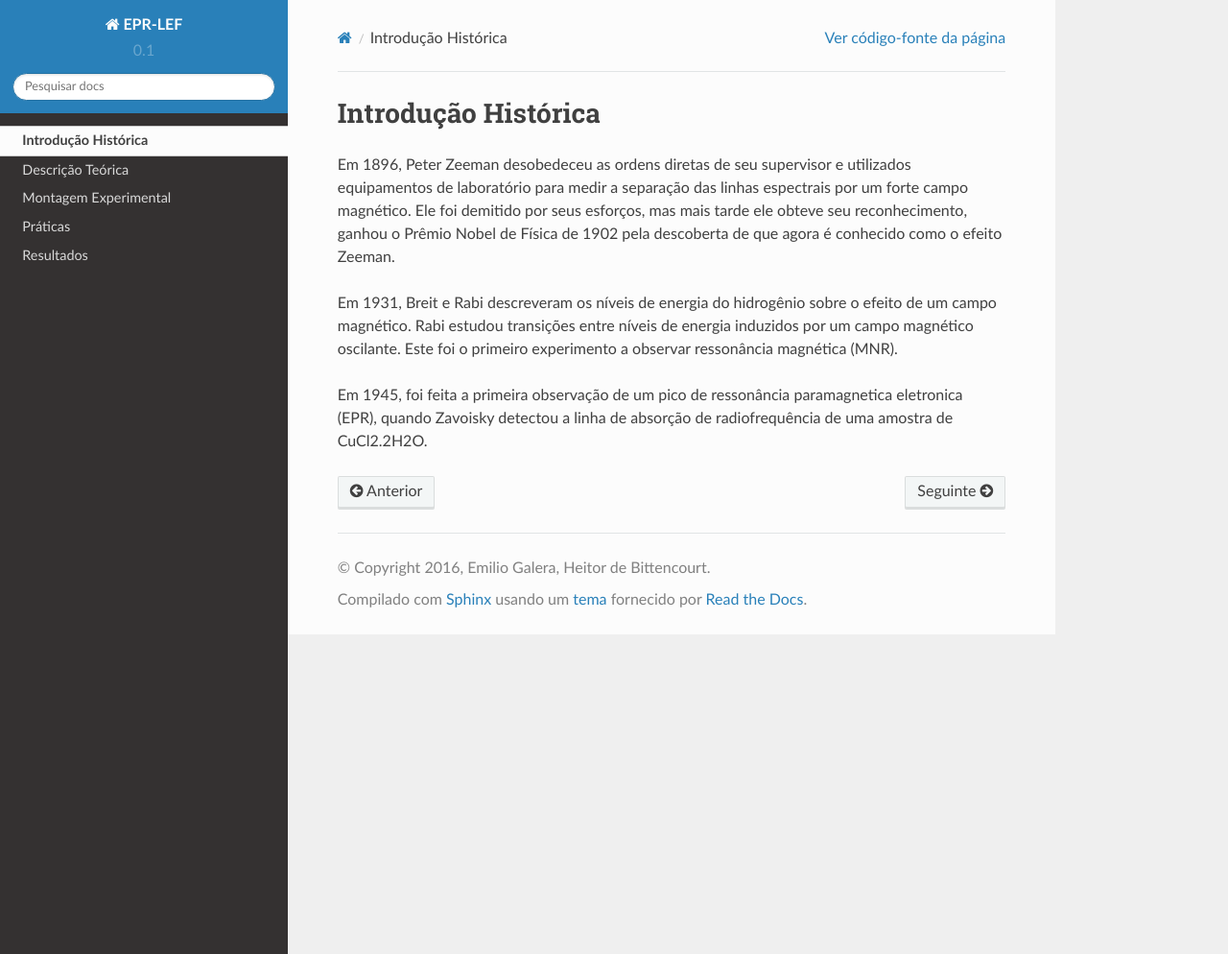
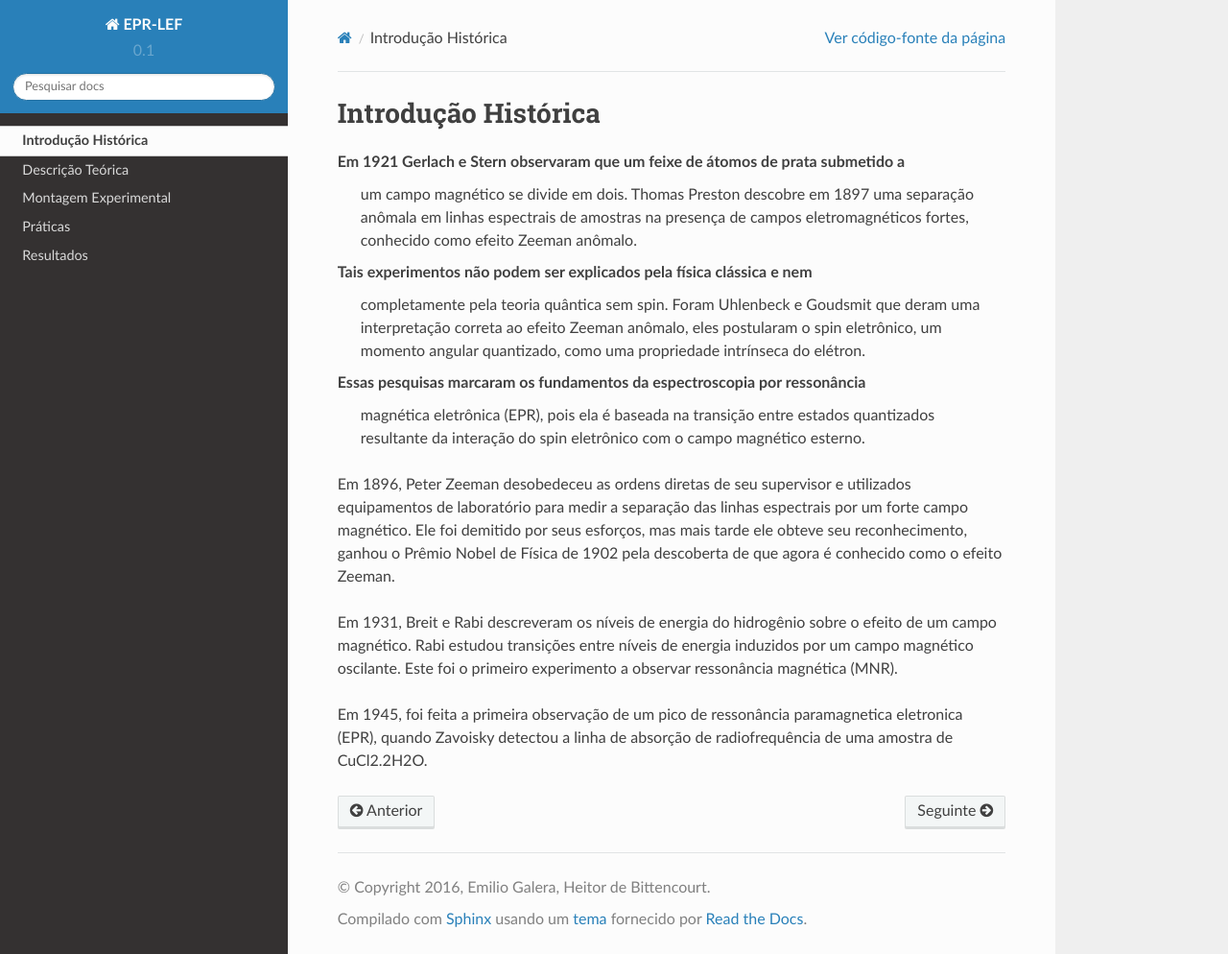
Before and after one commit to heitorPB/EPR-LEF, a Sphinx documentation site: the page built from doc/introducao.rst, in a window 1280 px wide and 994 px high. Shown: the whole window at 96% size. Built offline with Sphinx 7.4.7 and the Read the Docs theme 2.0.0, drawn with Linux system fonts in a browser that asks for light colours.

Commit message:
mais um texto na intro

```diff
--- a/doc/introducao.rst
+++ b/doc/introducao.rst
@@ -1,6 +1,21 @@
 ====================
 Introdução Histórica
 ====================
+
+Em 1921 Gerlach e Stern observaram que um feixe de átomos de prata submetido a
+ um campo magnético se divide em dois. Thomas Preston descobre em 1897 uma
+ separação anômala em linhas espectrais de amostras na presença de campos
+ eletromagnéticos fortes, conhecido como efeito Zeeman anômalo.
+
+Tais experimentos não podem ser explicados pela física clássica e nem
+ completamente pela teoria quântica sem spin. Foram Uhlenbeck e Goudsmit que
+ deram uma interpretação correta ao efeito Zeeman anômalo, eles postularam o
+ spin eletrônico, um momento angular quantizado, como uma propriedade intrínseca do elétron.
+
+Essas pesquisas marcaram os fundamentos da espectroscopia por ressonância
+ magnética eletrônica (EPR), pois ela é baseada na transição entre estados
+ quantizados resultante da interação do spin eletrônico com o campo
+ magnético esterno.
 
 Em 1896, Peter Zeeman desobedeceu as ordens diretas de seu supervisor e
 utilizados equipamentos de laboratório para medir a separação das linhas
```
